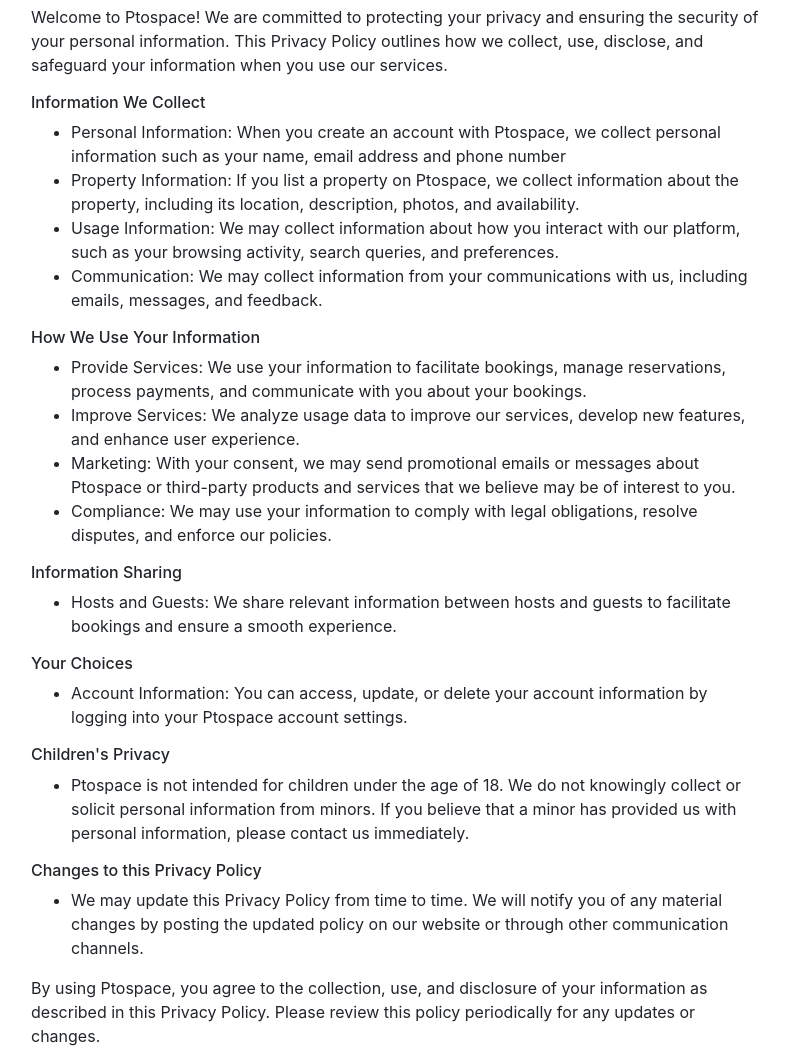
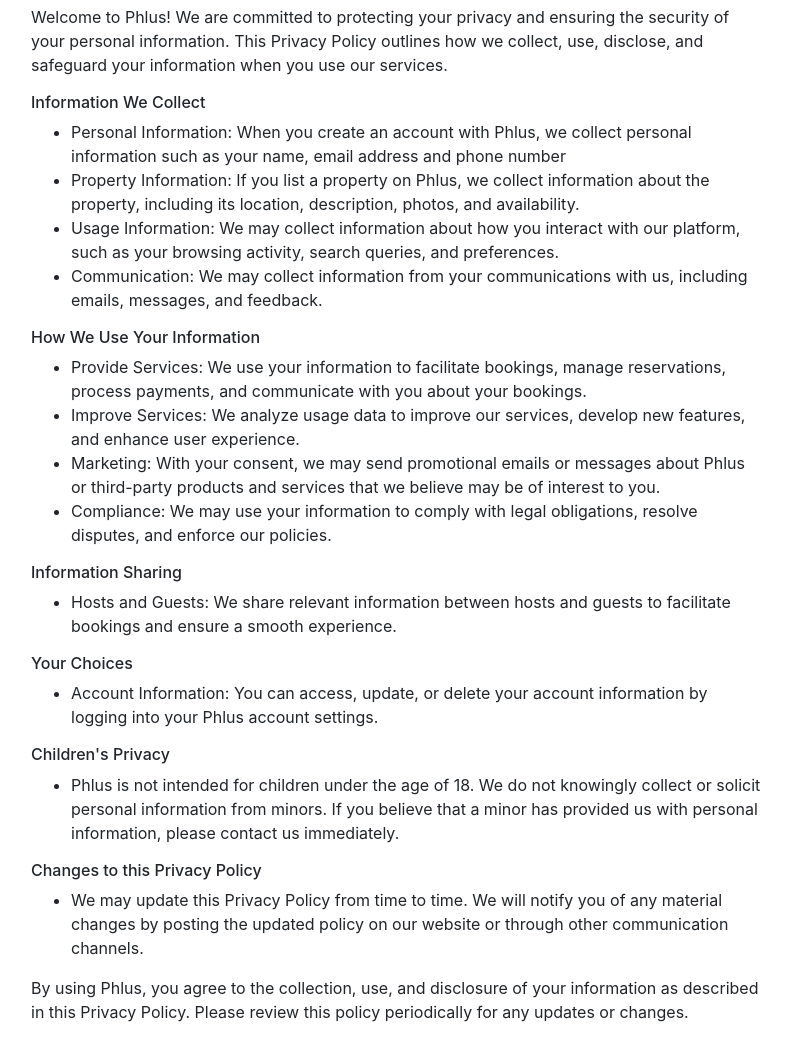
Before and after one commit to policies-privacy/phlus, a plain HTML site: page index.html in a window 1280 px wide. Shown: the part 133-1197 px from the top of the page, without its empty margins (244-1035 px from the left). After the commit the page ends 1173 px from the top, so only its background shows below. Drawn offline with nearby package versions, Linux system fonts and the light colour scheme.

Commit message:
updates 2

```diff
--- a/index.html
+++ b/index.html
@@ -3,7 +3,7 @@
 <head>
     <meta charset="UTF-8">
     <meta name="viewport" content="width=device-width, initial-scale=1.0">
-    <title>Bootstrap Privacy Page</title>
+    <title>Phlus Privacy Page</title>
     <meta name="description" content="A sample Bootstrap-based privacy web page for use with websites that use Google Analytics">
 
     <!-- Bootstrap CSS -->
@@ -16,17 +16,17 @@
     <div class="container">
         <div class="row">
             <div class="col-md-8 offset-md-2">
-                <h1>Privacy Policy</h1>
+                <h1>Phlus Policy</h1>
                 <p class="text-muted"><small>Last Updated: February 6, 2024</small></p>
 
 
                 <h3>General</h3>
-                <p>Welcome to Ptospace! We are committed to protecting your privacy and ensuring the security of your personal information. This Privacy Policy outlines how we collect, use, disclose, and safeguard your information when you use our services.</p>
+                <p>Welcome to Phlus! We are committed to protecting your privacy and ensuring the security of your personal information. This Privacy Policy outlines how we collect, use, disclose, and safeguard your information when you use our services.</p>
 
                 <h6>Information We Collect</h6>
                 <ul>
-                    <li>Personal Information: When you create an account with Ptospace, we collect personal information such as your name, email address and phone number</li>
-                    <li>Property Information: If you list a property on Ptospace, we collect information about the property, including its location, description, photos, and availability.</li>
+                    <li>Personal Information: When you create an account with Phlus, we collect personal information such as your name, email address and phone number</li>
+                    <li>Property Information: If you list a property on Phlus, we collect information about the property, including its location, description, photos, and availability.</li>
                     <li>Usage Information: We may collect information about how you interact with our platform, such as your browsing activity, search queries, and preferences.</li>
                     <li>Communication: We may collect information from your communications with us, including emails, messages, and feedback.</li>
                 </ul>
@@ -34,7 +34,7 @@
                  <ul>
                     <li>Provide Services: We use your information to facilitate bookings, manage reservations, process payments, and communicate with you about your bookings.</li>
                     <li>Improve Services: We analyze usage data to improve our services, develop new features, and enhance user experience.</li>
-                    <li>Marketing: With your consent, we may send promotional emails or messages about Ptospace or third-party products and services that we believe may be of interest to you.</li>
+                    <li>Marketing: With your consent, we may send promotional emails or messages about Phlus or third-party products and services that we believe may be of interest to you.</li>
                     <li>Compliance: We may use your information to comply with legal obligations, resolve disputes, and enforce our policies.</li>
                  </ul>
                  <h6>Information Sharing</h6>
@@ -43,33 +43,20 @@
                  </ul>
                  <h6>Your Choices</h6>
                 <ul>
-                    <li>Account Information: You can access, update, or delete your account information by logging into your Ptospace account settings.</li>
+                    <li>Account Information: You can access, update, or delete your account information by logging into your Phlus account settings.</li>
                 </ul>
                 <h6>Children's Privacy</h6>
                 <ul>
-                    <li>Ptospace is not intended for children under the age of 18. We do not knowingly collect or solicit personal information from minors. If you believe that a minor has provided us with personal information, please contact us immediately.</li>
+                    <li>Phlus is not intended for children under the age of 18. We do not knowingly collect or solicit personal information from minors. If you believe that a minor has provided us with personal information, please contact us immediately.</li>
                 </ul>
                 <h6>Changes to this Privacy Policy</h6>
                 <ul>
                     <li>We may update this Privacy Policy from time to time. We will notify you of any material changes by posting the updated policy on our website or through other communication channels.</li>
                 </ul>
 
-                <p>By using Ptospace, you agree to the collection, use, and disclosure of your information as described in this Privacy Policy. Please review this policy periodically for any updates or changes.</p>
+                <p>By using Phlus, you agree to the collection, use, and disclosure of your information as described in this Privacy Policy. Please review this policy periodically for any updates or changes.</p>
             </div>
         </div>
     </div>
-
-
-
-    <!-- jQuery library -->
-    <!-- <script src="https://ajax.googleapis.com/ajax/libs/jquery/3.5.1/jquery.min.js"></script> -->
-    <!-- Popper JS -->
-    <!-- <script src="https://cdnjs.cloudflare.com/ajax/libs/popper.js/1.16.0/umd/popper.min.js"></script> -->
-    <!-- Latest compiled JavaScript -->
-    <!-- <script src="https://maxcdn.bootstrapcdn.com/bootstrap/4.5.2/js/bootstrap.min.js"></script> -->
-
-
-
-
 </body>
 </html>
```
Also changed, not shown: 1 other file.
